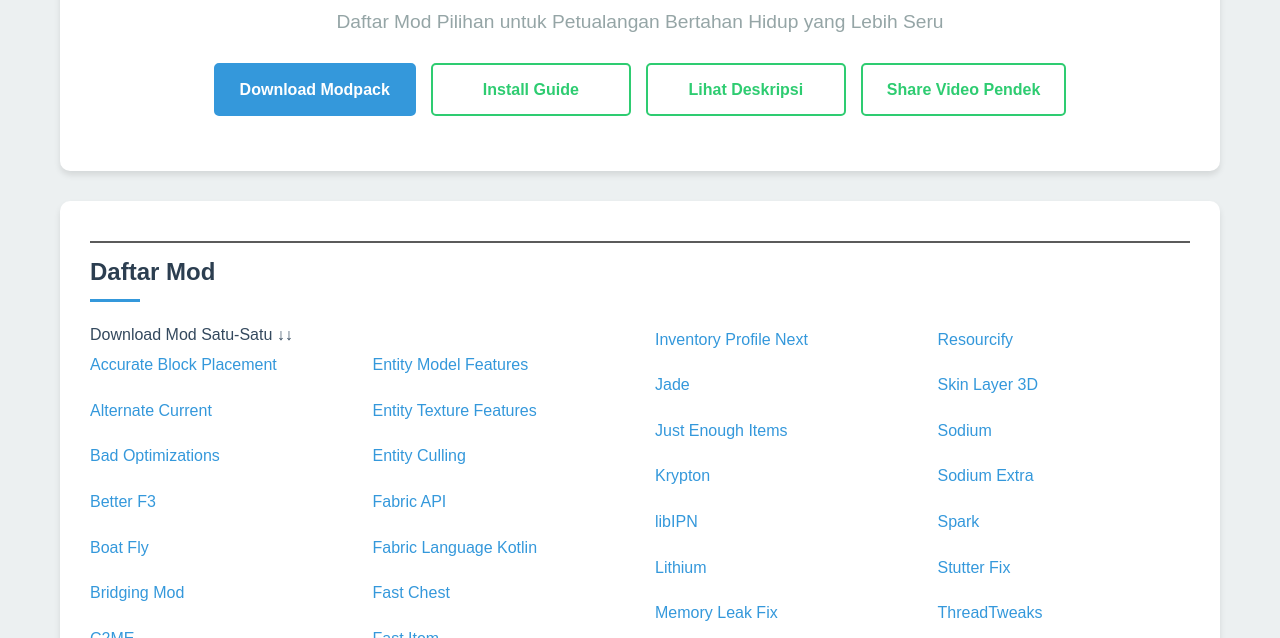
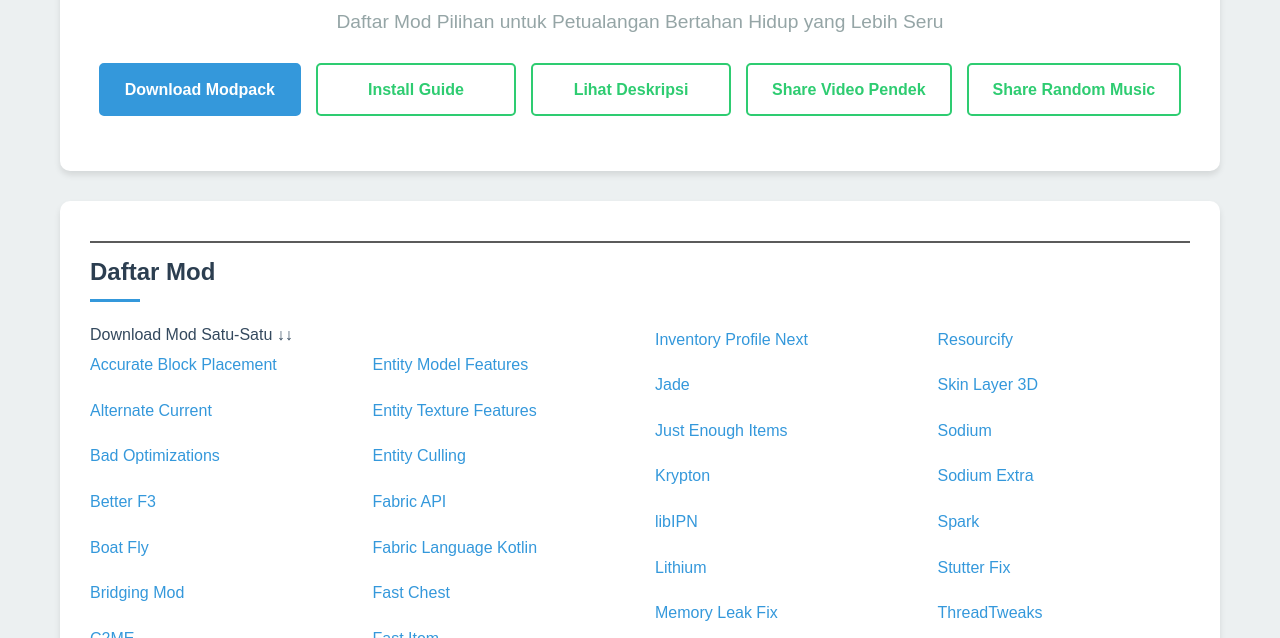
Before and after one commit to ShinWolf-Subject/myweb-ynk, a plain HTML site: page index.html in a window 1280 px wide. Shown: the part 149-787 px from the top of the page. Drawn offline with Linux system fonts and the light colour scheme.

Commit message:
Update index.html

```diff
--- a/index.html
+++ b/index.html
@@ -31,6 +31,7 @@
         <a href="#install-guide" class="btn btn-secondary">Install Guide</a>
         <a href="description.html" class="btn btn-secondary">Lihat Deskripsi</a>
         <a href="sharevd.html" class="btn btn-secondary">Share Video Pendek</a>
+        <a href="assets/msc.html" class="btn btn-secondary">Share Random Music</a>
       </div>
     </header>
 
```
